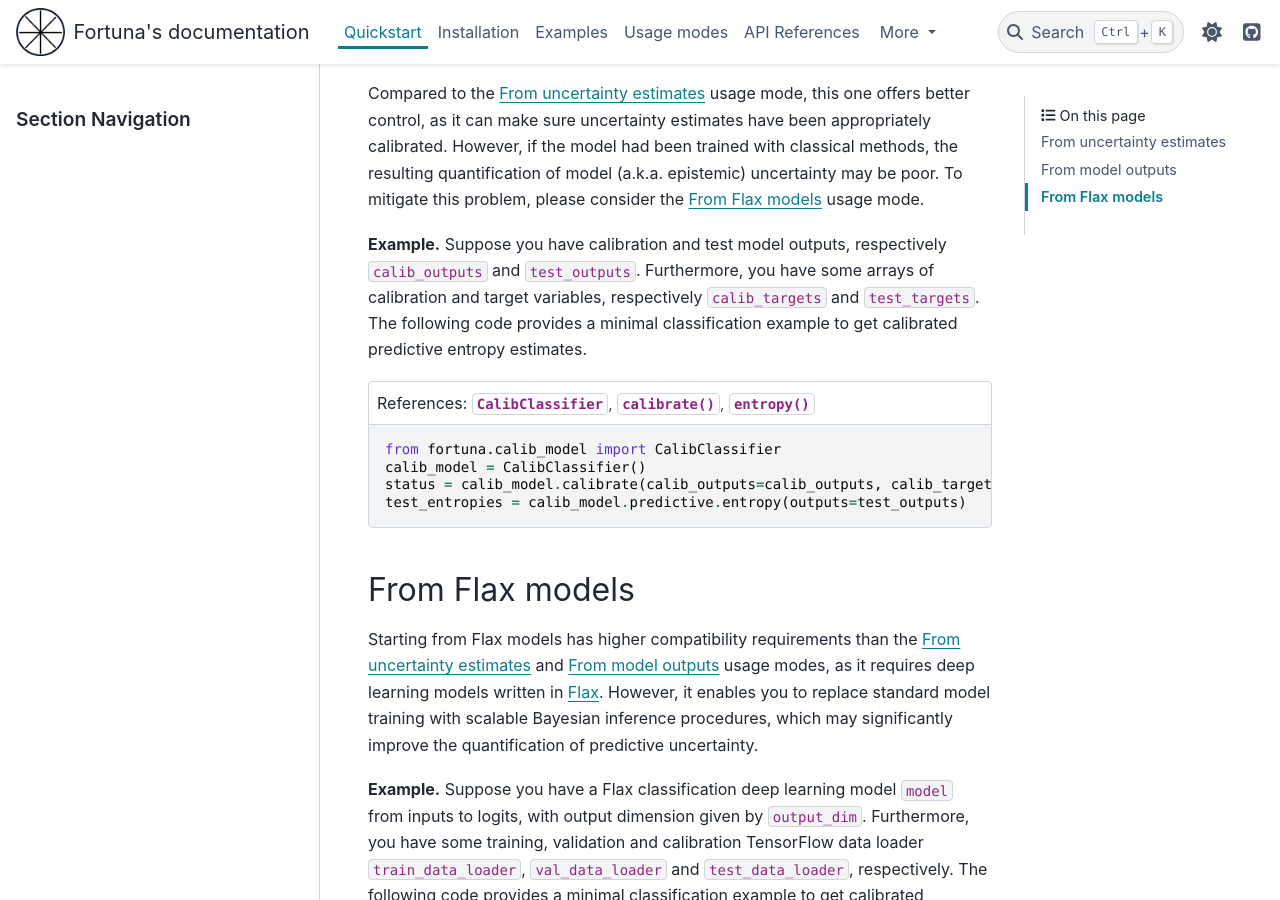
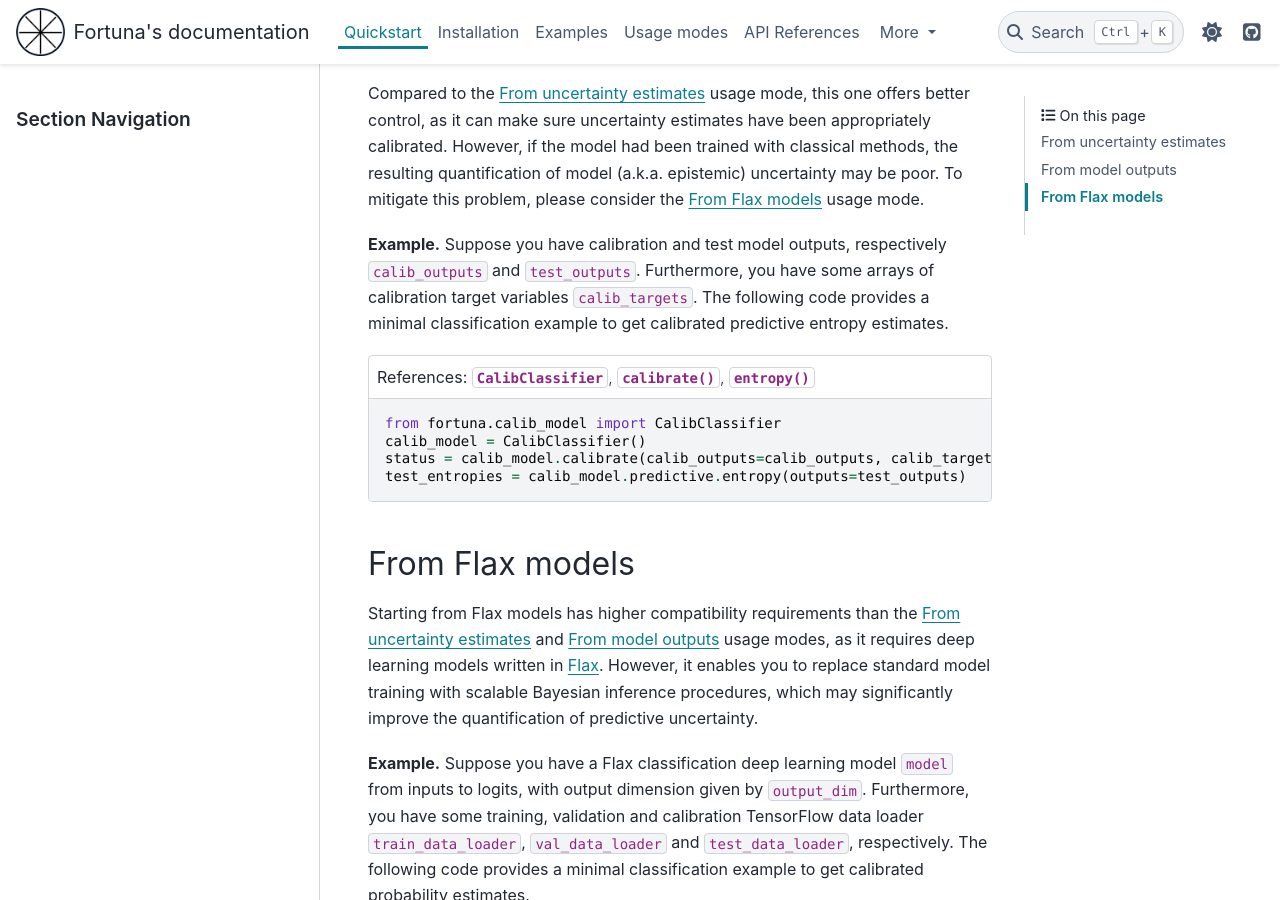
Before and after one commit to awslabs/fortuna, a Sphinx documentation site: the page built from docs/source/quickstart.rst, in a window 1280 px wide and 900 px high, scrolled down 1460 px. Built offline with Sphinx 7.4.7 and the PyData theme 0.15.4, drawn with Linux system fonts in a browser that asks for light colours; pages that are not in the unit, such as notebooks, are missing from menus.

```diff
--- a/docs/source/quickstart.rst
+++ b/docs/source/quickstart.rst
@@ -67,8 +67,7 @@
 **Example.**
 Suppose you have calibration and test model outputs,
 respectively :code:`calib_outputs` and :code:`test_outputs`.
-Furthermore, you have some arrays of calibration and target variables,
-respectively :code:`calib_targets` and :code:`test_targets`.
+Furthermore, you have some arrays of calibration target variables :code:`calib_targets`.
 The following code provides a minimal classification example to get calibrated predictive entropy estimates.
 
 .. code-block:: python
```
Also changed, not shown: 3 other files.
